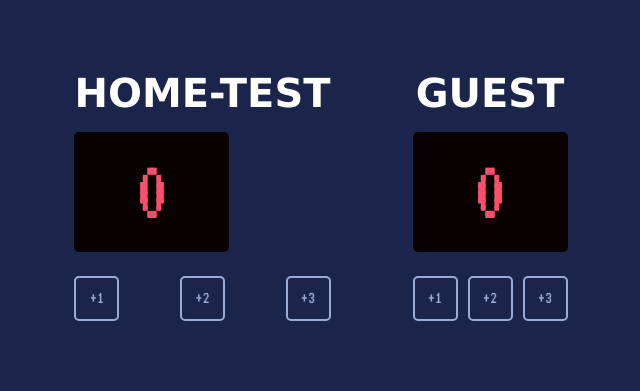
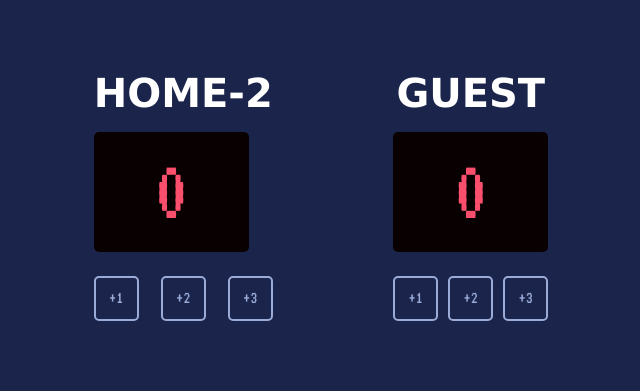
Before and after one commit to Ragulan88/Scrimba, a plain HTML site: page Basketball Scoreboard/index.html in a window 1280 px wide. Shown: the part 205-596 px from the top of the page, without its empty margins (319-959 px from the left). Drawn offline with Linux system fonts and the light colour scheme.

Commit message:
Update index.html
Reverted to original Home but -2

```diff
--- a/Basketball Scoreboard/index.html
+++ b/Basketball Scoreboard/index.html
@@ -16,7 +16,7 @@
     <div class="section_scoreboard">
       <div class="scoreboard_component">
         <div class="score_wrapper">
-          <h1>Home-test</h1>
+          <h1>Home-2</h1>
           <div class="score">
             <h2 id="home-score">0</h2>
           </div>
```
